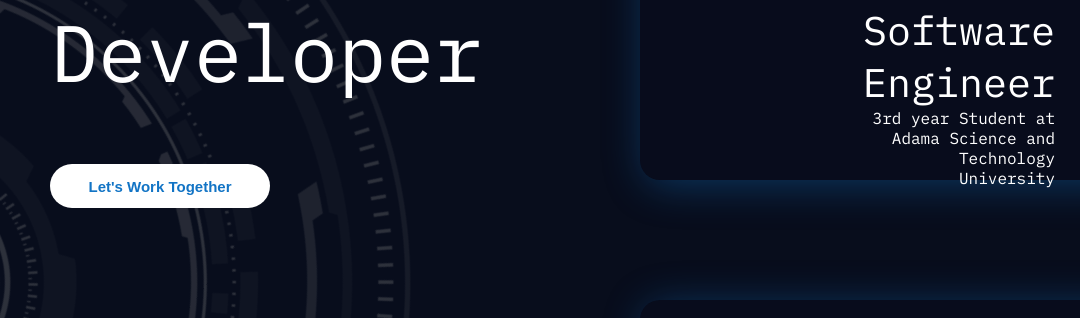
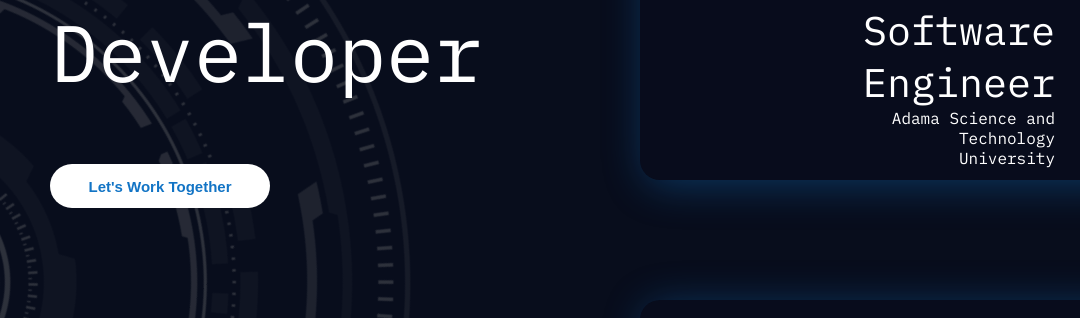
Before and after one commit to Gadisaka/personal-portfolio, a plain HTML site: page index.html in a window 1280 px wide. Shown: the part 470-788 px from the top of the page, 0-1080 px from the left. Drawn offline with Linux system fonts and the light colour scheme; grey boxes are pictures that could not be loaded.

Commit message:
Update index.html

```diff
--- a/index.html
+++ b/index.html
@@ -68,7 +68,7 @@
                             <img style="filter:brightness(0.8);  position: relative; height: 140px; width: 140px;  border-radius: 15px; left: 370px; top: 50px;" src="https://images.pexels.com/photos/301920/pexels-photo-301920.jpeg?auto=compress&cs=tinysrgb&w=1260&h=750&dpr=1" alt="education image">
                             <div style=" position: relative; display: flex;  align-items: end; flex-direction: column; left: 200px; bottom: 115px;">
                                 <p style="font-size: 40px;   ">Software Engineer </p>
-                                <p >3rd year Student at Adama Science and Technology University</p>
+                                <p >Adama Science and Technology University</p>
 
                             </div >
 
```
